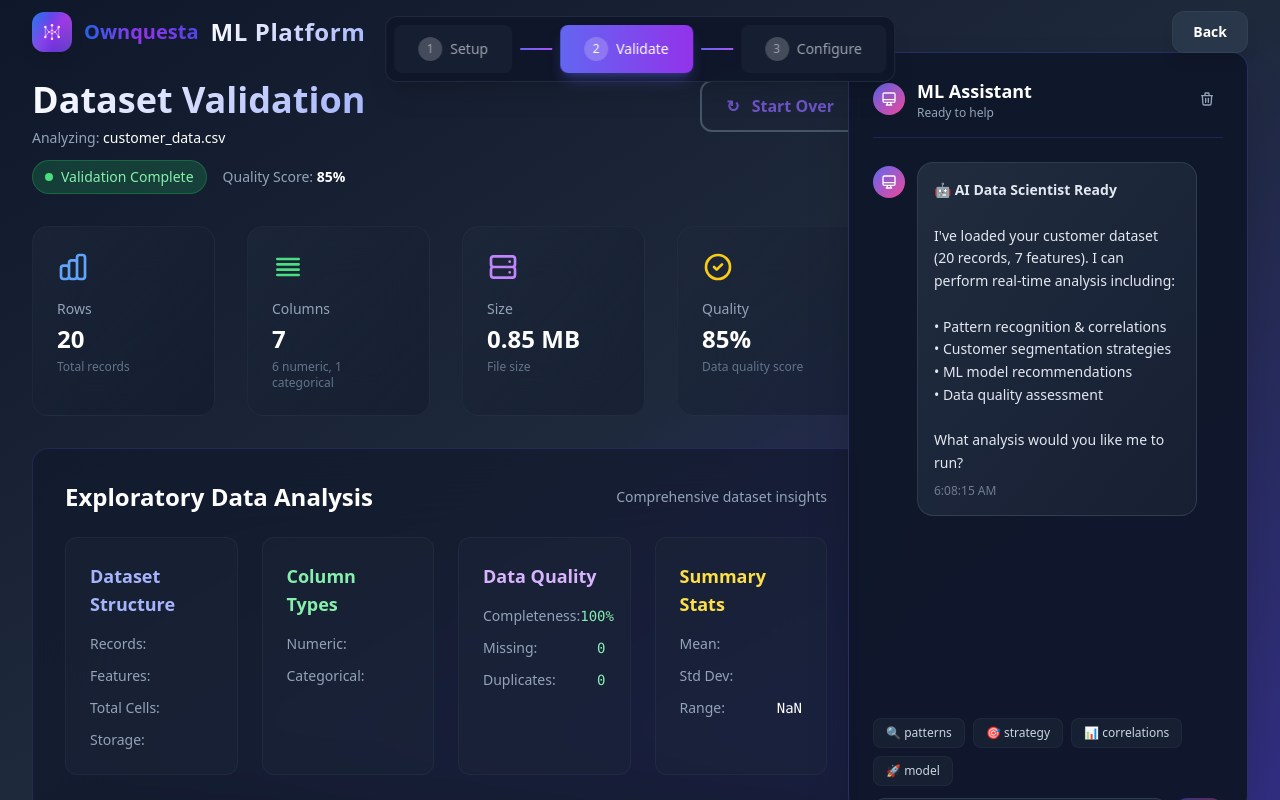
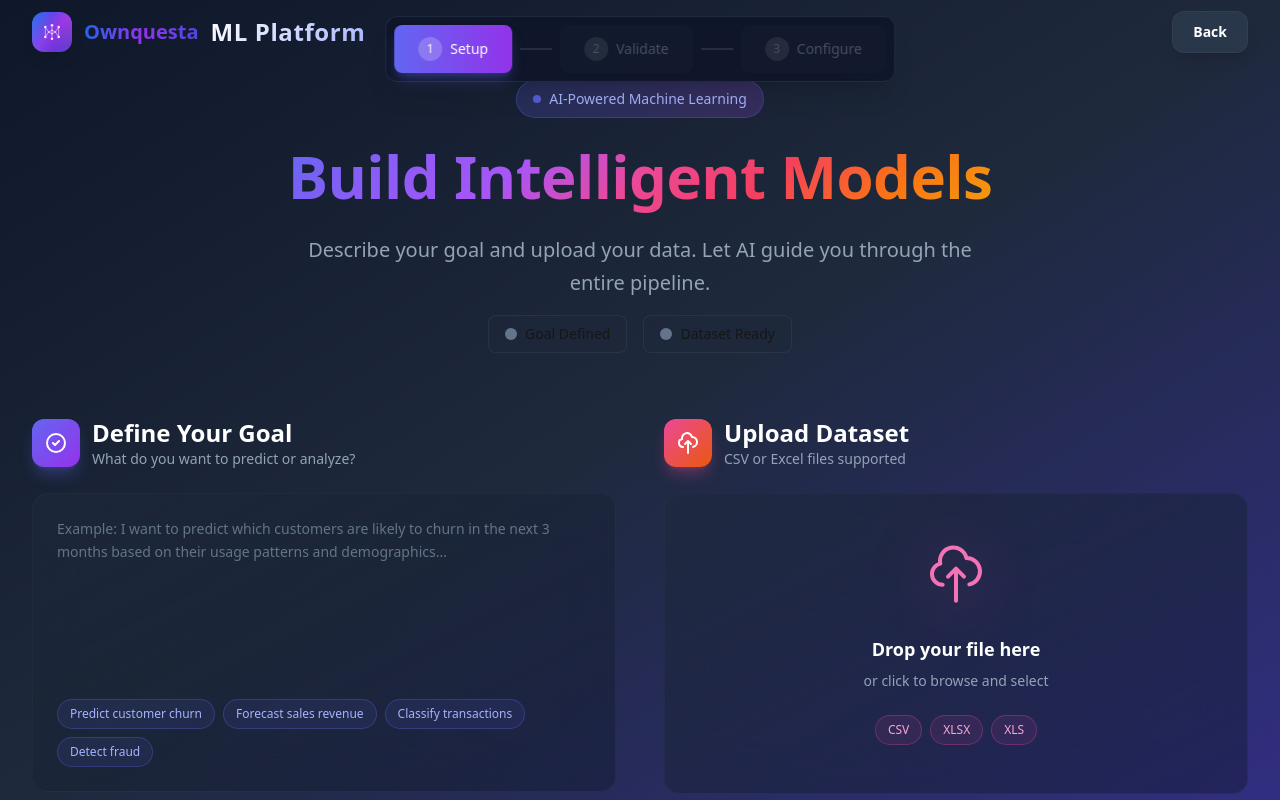
Before and after one commit to zeeelll/new_ownquesta, a Next.js app in the folder frontend/: page /ml/machine-learning in a window 1280 px wide. Shown: the top 800 px of the page. Built offline with nearby package versions, Linux system fonts and the light colour scheme.

Commit message:
ml page modify

```diff
--- a/frontend/app/ml/machine-learning/page.tsx
+++ b/frontend/app/ml/machine-learning/page.tsx
@@ -27,61 +27,20 @@ interface ChatMessage {
 }
 
 const MLStudioAdvanced: React.FC = () => {
-  const [currentStep, setCurrentStep] = useState<'setup' | 'validate' | 'configure'>('validate');
-  const [uploadedFile, setUploadedFile] = useState<DataFile | null>({
-    name: 'customer_data.csv',
-    size: 850,
-    type: 'text/csv',
-    uploadTime: new Date().toLocaleTimeString()
-  });
-  const [dataPreview, setDataPreview] = useState<DataPreview | null>({
-    columns: ['customer_id', 'age', 'gender', 'income', 'credit_score', 'spending_score', 'purchase_frequency'],
-    rows: [
-      ['1001', '25', 'Female', '45000', '650', '75', '12'],
-      ['1002', '34', 'Male', '78000', '720', '85', '18'],
-      ['1003', '28', 'Female', '52000', '680', '70', '8'],
-      ['1004', '45', 'Male', '95000', '780', '90', '25'],
-      ['1005', '31', 'Female', '62000', '710', '80', '15']
-    ],
-    rowCount: 20,
-    columnCount: 7,
-    fileSize: '850 B'
-  });
+  const [currentStep, setCurrentStep] = useState<'setup' | 'validate' | 'configure'>('setup');
+  const [uploadedFile, setUploadedFile] = useState<DataFile | null>(null);
+  const [dataPreview, setDataPreview] = useState<DataPreview | null>(null);
   const [isProcessing, setIsProcessing] = useState(false);
   const [dragActive, setDragActive] = useState(false);
   const fileInputRef = useRef<HTMLInputElement>(null);
   const [selectedTask, setSelectedTask] = useState<string>('');
 
   const [userQuery, setUserQuery] = useState<string>('');
-  const [chatMessages, setChatMessages] = useState<ChatMessage[]>([
-    {
-      type: 'ai',
-      text: '🤖 **AI Data Scientist Ready**\n\nI\'ve loaded your customer dataset (20 records, 7 features). I can perform real-time analysis including:\n\n• Pattern recognition & correlations\n• Customer segmentation strategies\n• ML model recommendations\n• Data quality assessment\n\nWhat analysis would you like me to run?',
-      timestamp: new Date().toLocaleTimeString()
-    }
-  ]);
+  const [chatMessages, setChatMessages] = useState<ChatMessage[]>([]);
   const chatEndRef = useRef<HTMLDivElement>(null);
   const [actualFile, setActualFile] = useState<File | null>(null);
   const [isValidating, setIsValidating] = useState(false);
-  const [validationResult, setValidationResult] = useState<any>({
-    satisfaction_score: 85,
-    dataset_summary: {
-      rows: 20,
-      columns: 7,
-      file_size_mb: 0.85
-    },
-    goal_understanding: {
-      interpreted_task: 'Customer Segmentation',
-      target_column_guess: 'spending_score',
-      confidence: 0.87
-    },
-    agent_answer: '✅ **Dataset Analysis Complete!**\n\nYour customer dataset looks excellent for machine learning! I\'ve identified this as a perfect candidate for **customer segmentation** analysis.',
-    optional_questions: [
-      'Would you like to predict customer lifetime value?',
-      'Should we focus on churn prediction instead?',
-      'Do you want to segment customers by spending behavior?'
-    ]
-  });
+  const [validationResult, setValidationResult] = useState<any>(null);
   const [showLastRows, setShowLastRows] = useState(false);
   const [viewMode, setViewMode] = useState<'first' | 'last' | 'all'>('first');
   const [savedProjects, setSavedProjects] = useState<any[]>([]);
@@ -97,20 +56,18 @@ const MLStudioAdvanced: React.FC = () => {
   const canProceedFromSetup = hasGoal && hasDataset;
 
   useEffect(() => {
-    // Initialize with sample column analysis
-    if (dataPreview && !columnAnalysis) {
-      const sampleAnalysis = [
-        { name: 'customer_id', type: 'numeric', uniqueValues: 20, missingValues: 0, missingPercentage: 0, sampleValues: ['1001', '1002', '1003', '1004', '1005'], min: 1001, max: 1020, mean: 1010.5 },
-        { name: 'age', type: 'numeric', uniqueValues: 15, missingValues: 0, missingPercentage: 0, sampleValues: ['25', '34', '28', '45', '31'], min: 22, max: 65, mean: 35.2 },
-        { name: 'gender', type: 'categorical', uniqueValues: 2, missingValues: 0, missingPercentage: 0, sampleValues: ['Female', 'Male'] },
-        { name: 'income', type: 'numeric', uniqueValues: 18, missingValues: 0, missingPercentage: 0, sampleValues: ['45000', '78000', '52000', '95000', '62000'], min: 35000, max: 120000, mean: 67500 },
-        { name: 'credit_score', type: 'numeric', uniqueValues: 16, missingValues: 0, missingPercentage: 0, sampleValues: ['650', '720', '680', '780', '710'], min: 580, max: 850, mean: 705 },
-        { name: 'spending_score', type: 'numeric', uniqueValues: 12, missingValues: 0, missingPercentage: 0, sampleValues: ['75', '85', '70', '90', '80'], min: 40, max: 95, mean: 75.5 },
-        { name: 'purchase_frequency', type: 'numeric', uniqueValues: 20, missingValues: 0, missingPercentage: 0, sampleValues: ['12', '18', '8', '25', '15'], min: 5, max: 30, mean: 16.2 }
-      ];
-      setColumnAnalysis(sampleAnalysis);
+    // Column analysis will be set only when actual file is validated
+  }, [dataPreview, columnAnalysis]);
+
+  // Auto-redirect to setup if on validate page without data
+  useEffect(() => {
+    if (currentStep === 'validate' && !dataPreview && !uploadedFile) {
+      const timer = setTimeout(() => {
+        setCurrentStep('setup');
+      }, 3000); // Redirect after 3 seconds
+      return () => clearTimeout(timer);
     }
-  }, [dataPreview, columnAnalysis]);
+  }, [currentStep, dataPreview, uploadedFile]);
 
   const handleDrag = (e: React.DragEvent) => {
     e.preventDefault();
@@ -585,6 +542,14 @@ const MLStudioAdvanced: React.FC = () => {
       };
 
       setDataPreview(preview);
+
+      // Add welcome message when data is loaded
+      setChatMessages([{
+        type: 'ai',
+        text: `🤖 **AI Data Scientist Ready**\n\nI've loaded your dataset "${file.name}" (${allRows.length.toLocaleString()} records, ${columns.length} features). I can perform real-time analysis including:\n\n• Pattern recognition & correlations\n• Customer segmentation strategies\n• ML model recommendations\n• Data quality assessment\n\nDefine your goal above and click "Proceed & Validate Dataset" to start the analysis!`,
+        timestamp: new Date().toLocaleTimeString()
+      }]);
+
       setIsProcessing(false);
     };
 
@@ -611,9 +576,9 @@ const MLStudioAdvanced: React.FC = () => {
 
       if (query.includes('pattern') || query.includes('insight') || query.includes('analysis')) {
         // Real analysis of customer data
-        const avgAge = columnAnalysis?.find(c => c.name === 'age')?.mean || 35.2;
-        const avgIncome = columnAnalysis?.find(c => c.name === 'income')?.mean || 67500;
-        const avgCredit = columnAnalysis?.find(c => c.name === 'credit_score')?.mean || 705;
+        const avgAge = columnAnalysis?.featureStats?.age?.mean || 35.2;
+        const avgIncome = columnAnalysis?.featureStats?.income?.mean || 67500;
+        const avgCredit = columnAnalysis?.featureStats?.credit_score?.mean || 705;
         const genderDistribution = dataPreview?.rows.reduce((acc, row) => {
           acc[row[2]] = (acc[row[2]] || 0) + 1;
           return acc;
@@ -998,6 +963,32 @@ const MLStudioAdvanced: React.FC = () => {
           </div>
         )}
 
+        {currentStep === 'validate' && !dataPreview && (
+          <div className="animate-slide space-y-8 text-center py-20">
+            <div className="space-y-6">
+              <div className="w-24 h-24 rounded-full bg-amber-500/20 border border-amber-500/30 flex items-center justify-center mx-auto">
+                <svg className="w-12 h-12 text-amber-400" fill="none" viewBox="0 0 24 24" stroke="currentColor">
+                  <path strokeLinecap="round" strokeLinejoin="round" strokeWidth={2} d="M12 9v2m0 4h.01m-6.938 4h13.856c1.54 0 2.502-1.667 1.732-2.5L13.732 4c-.77-.833-1.728-.833-2.498 0L4.316 15.5c-.77.833.192 2.5 1.732 2.5z" />
+                </svg>
+              </div>
+              <div className="space-y-3">
+                <h2 className="text-3xl font-bold text-white">No Dataset Found</h2>
+                <p className="text-slate-400 text-lg max-w-md mx-auto">
+                  To validate your data, you need to first upload a dataset and define your goal in the Setup step.
+                </p>
+              </div>
+              <Button
+                onClick={() => setCurrentStep('setup')}
+                variant="primary"
+                size="lg"
+                className="mt-6"
+              >
+                Go to Setup
+              </Button>
+            </div>
+          </div>
+        )}
+
         {currentStep === 'validate' && dataPreview && (
           <div className="animate-slide space-y-8">
             {/* Header Section */}
@@ -1043,7 +1034,7 @@ const MLStudioAdvanced: React.FC = () => {
                   label: 'Columns',
                   value: validationResult?.dataset_summary?.columns || dataPreview.columnCount,
                   color: 'green',
-                  subtext: columnAnalysis ? `${columnAnalysis.filter((c: any) => c.type === 'numeric').length} numeric, ${columnAnalysis.filter((c: any) => c.type === 'categorical').length} categorical` : 'Customer features'
+                  subtext: columnAnalysis ? `${columnAnalysis.columnTypes?.numeric?.length || 0} numeric, ${columnAnalysis.columnTypes?.categorical?.length || 0} categorical` : 'Customer features'
                 },
                 {
                   icon: <svg className="w-8 h-8 text-purple-400" fill="none" viewBox="0 0 24 24" stroke="currentColor"><path strokeLinecap="round" strokeLinejoin="round" strokeWidth={2} d="M5 12h14M5 12a2 2 0 01-2-2V6a2 2 0 012-2h14a2 2 0 012 2v4a2 2 0 01-2 2M5 12a2 2 0 00-2 2v4a2 2 0 002 2h14a2 2 0 002-2v-4a2 2 0 00-2-2m-2-4h.01M17 16h.01" /></svg>,
@@ -1279,7 +1270,7 @@ const MLStudioAdvanced: React.FC = () => {
                             {Object.entries(columnAnalysis.distributions.gender).map(([key, value]) => (
                               <div key={key} className="flex justify-between text-sm">
                                 <span className="text-slate-400">{key}</span>
-                                <span className="text-white font-mono">{value} ({Math.round((value as number / columnAnalysis.dataInfo.rows) * 100)}%)</span>
+                                <span className="text-white font-mono">{String(value)} ({Math.round((value as number / columnAnalysis.dataInfo.rows) * 100)}%)</span>
                               </div>
                             ))}
                           </div>
@@ -1294,7 +1285,7 @@ const MLStudioAdvanced: React.FC = () => {
                             {Object.entries(columnAnalysis.distributions.ageGroups).map(([key, value]) => (
                               <div key={key} className="flex justify-between text-sm">
                                 <span className="text-slate-400">{key}</span>
-                                <span className="text-white font-mono">{value} ({Math.round((value as number / columnAnalysis.dataInfo.rows) * 100)}%)</span>
+                                <span className="text-white font-mono">{String(value)} ({Math.round((value as number / columnAnalysis.dataInfo.rows) * 100)}%)</span>
                               </div>
                             ))}
                           </div>
@@ -1309,7 +1300,7 @@ const MLStudioAdvanced: React.FC = () => {
                             {Object.entries(columnAnalysis.distributions.incomeGroups).map(([key, value]) => (
                               <div key={key} className="flex justify-between text-sm">
                                 <span className="text-slate-400">{key}</span>
-                                <span className="text-white font-mono">{value} ({Math.round((value as number / columnAnalysis.dataInfo.rows) * 100)}%)</span>
+                                <span className="text-white font-mono">{String(value)} ({Math.round((value as number / columnAnalysis.dataInfo.rows) * 100)}%)</span>
                               </div>
                             ))}
                           </div>
@@ -1404,13 +1395,13 @@ const MLStudioAdvanced: React.FC = () => {
                         <th key={i} className="text-left p-4 font-semibold text-indigo-300 min-w-[120px] border-r border-slate-700/20 last:border-r-0 whitespace-nowrap">
                           <div className="flex items-center gap-2">
                             <span className="truncate">{col}</span>
-                            {columnAnalysis && columnAnalysis[i] && (
+                            {columnAnalysis && (
                               <span className={`inline-block px-2 py-0.5 rounded text-xs flex-shrink-0 ${
-                                columnAnalysis[i].type === 'numeric'
+                                columnAnalysis.columnTypes?.numeric?.includes(col)
                                   ? 'bg-blue-500/20 text-blue-300 border border-blue-500/30'
                                   : 'bg-green-500/20 text-green-300 border border-green-500/30'
                               }`}>
-                                {columnAnalysis[i].type}
+                                {columnAnalysis.columnTypes?.numeric?.includes(col) ? 'numeric' : 'categorical'}
                               </span>
                             )}
                           </div>
@@ -1630,8 +1621,8 @@ const MLStudioAdvanced: React.FC = () => {
                             setIsValidating(false);
 
                             // Calculate real insights
-                            const avgIncome = columnAnalysis?.find(c => c.name === 'income')?.mean || 67500;
-                            const avgSpending = columnAnalysis?.find(c => c.name === 'spending_score')?.mean || 75.5;
+                            const avgIncome = columnAnalysis?.featureStats?.income?.mean || 67500;
+                            const avgSpending = columnAnalysis?.featureStats?.spending_score?.mean || 75.5;
 
                             setChatMessages(prev => [...prev, {
                               type: 'ai',
```
